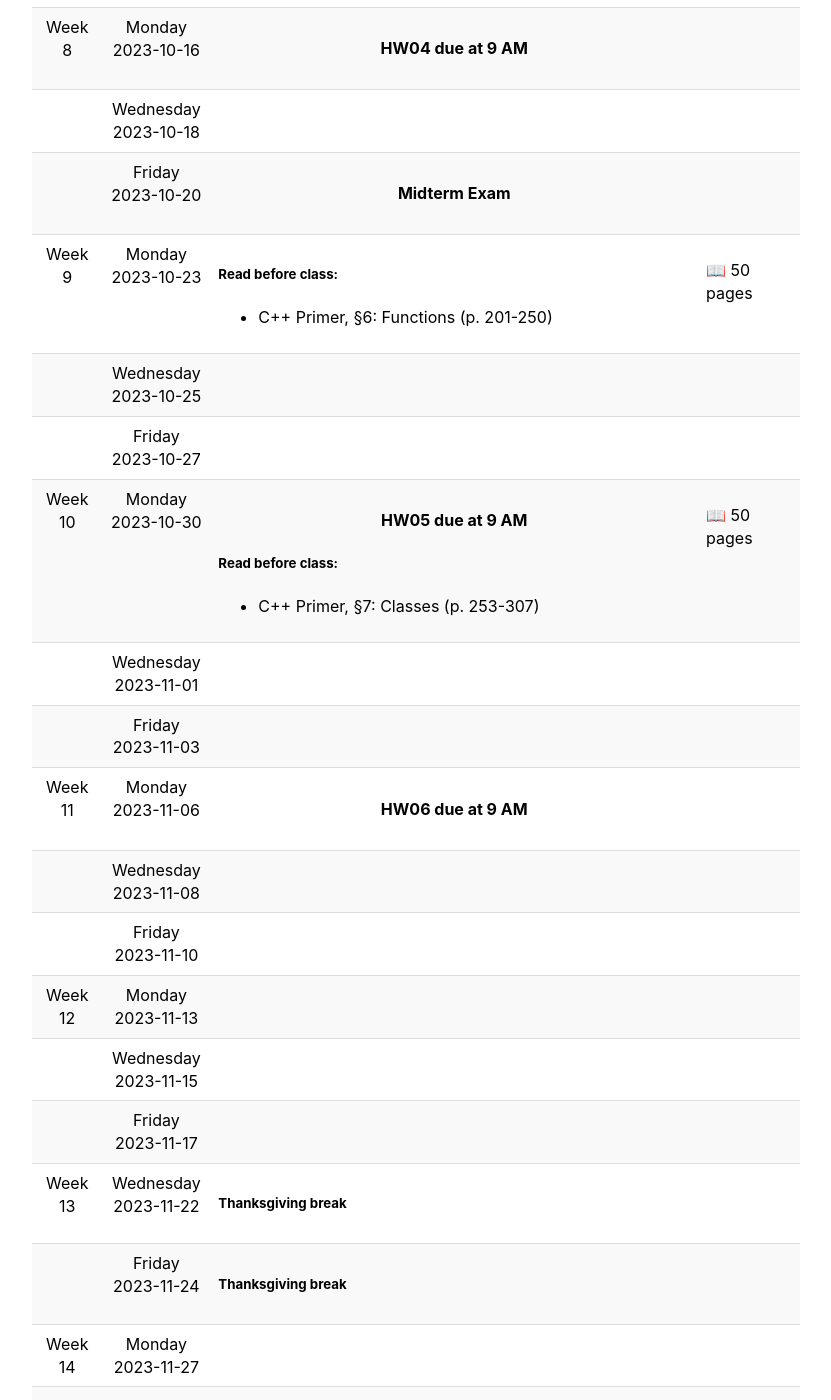
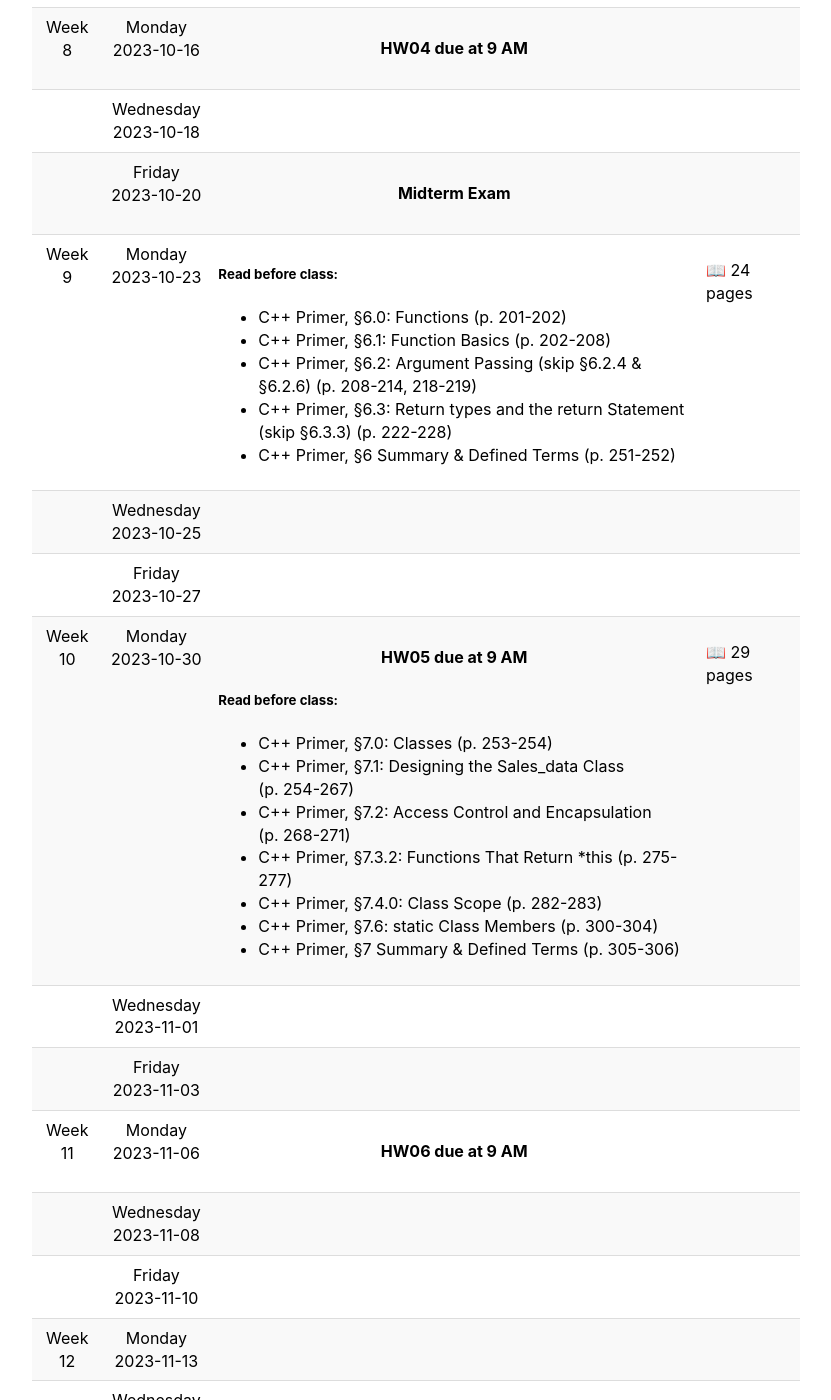
Before and after one commit to 2023-Fall-UAF-CS201/2023-Fall-UAF-CS201.github.io, a Jekyll site: the page built from schedule.md, in a window 1280 px wide and 1400 px high, scrolled down 3992 px. Shown: the whole window, without its empty margins (224-1055 px from the left). Built offline with Jekyll 4.4.1, drawn with Linux system fonts in a browser that asks for light colours; some of the changed text lies outside the part shown.

Commit message:
Chapters 6 and 7

```diff
--- a/_data/schedule.yaml
+++ b/_data/schedule.yaml
@@ -311,10 +311,34 @@
   day_of_week: 0
   reading:
     -
-     title: "C++ Primer, §6: Functions"
-     pages:  "201-250"
+     title: "C++ Primer, §6.0: Functions"
+     pages:  "201-202"
      length:
-       value: 50
+       value: 1
+       unit:  "pages"
+    -
+     title: "C++ Primer, §6.1: Function Basics"
+     pages:  "202-208"
+     length:
+       value: 7
+       unit:  "pages"
+    -
+     title: "C++ Primer, §6.2: Argument Passing (skip §6.2.4 & §6.2.6)"
+     pages:  "208-214, 218-219"
+     length:
+       value: 8
+       unit:  "pages"
+    -
+     title: "C++ Primer, §6.3: Return types and the return Statement (skip §6.3.3)"
+     pages:  "222-228"
+     length:
+       value: 6
+       unit:  "pages"
+    -
+     title: "C++ Primer, §6 Summary & Defined Terms"
+     pages:  "251-252"
+     length:
+       value: 2
        unit:  "pages"
 -
   day_of_week: 2
@@ -328,10 +352,46 @@
   topic: "HW05 due at 9 AM"
   reading:
     -
-     title: "C++ Primer, §7: Classes"
-     pages:  "253-307"
+     title: "C++ Primer, §7.0: Classes"
+     pages:  "253-254"
      length:
-       value: 50
+       value: 1
+       unit:  "pages"
+    -
+     title: "C++ Primer, §7.1: Designing the Sales_data Class"
+     pages:  "254-267"
+     length:
+       value: 14
+       unit:  "pages"
+    -
+     title: "C++ Primer, §7.2: Access Control and Encapsulation"
+     pages:  "268-271"
+     length:
+       value: 3
+       unit:  "pages"
+    -
+     title: "C++ Primer, §7.3.2: Functions That Return *this"
+     pages:  "275-277"
+     length:
+       value: 3
+       unit:  "pages"
+    -
+     title: "C++ Primer, §7.4.0: Class Scope"
+     pages:  "282-283"
+     length:
+       value: 2
+       unit:  "pages"
+    -
+     title: "C++ Primer, §7.6: static Class Members"
+     pages:  "300-304"
+     length:
+       value: 4
+       unit:  "pages"
+    -
+     title: "C++ Primer, §7 Summary & Defined Terms"
+     pages:  "305-306"
+     length:
+       value: 2
        unit:  "pages"
 -
   day_of_week: 2
```
